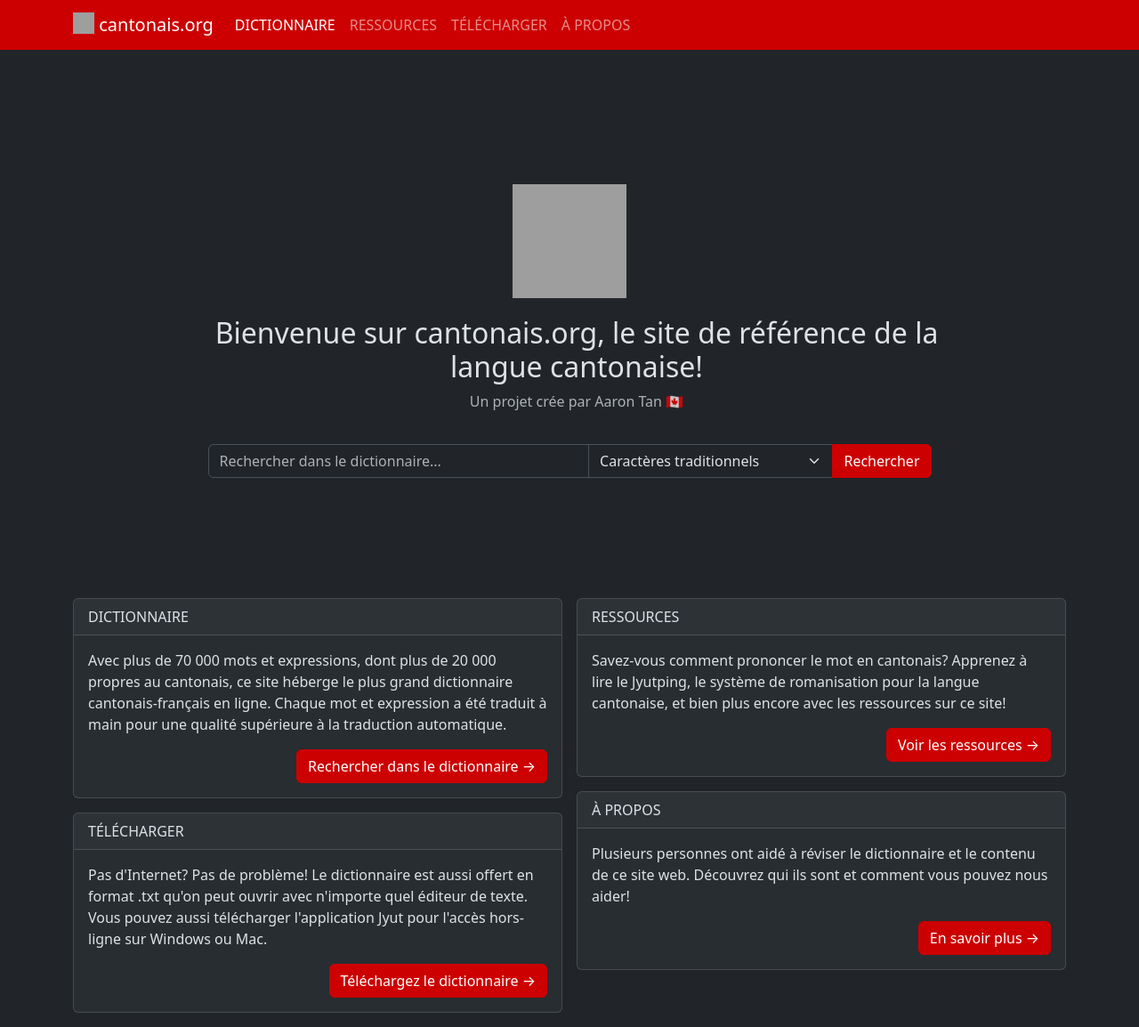
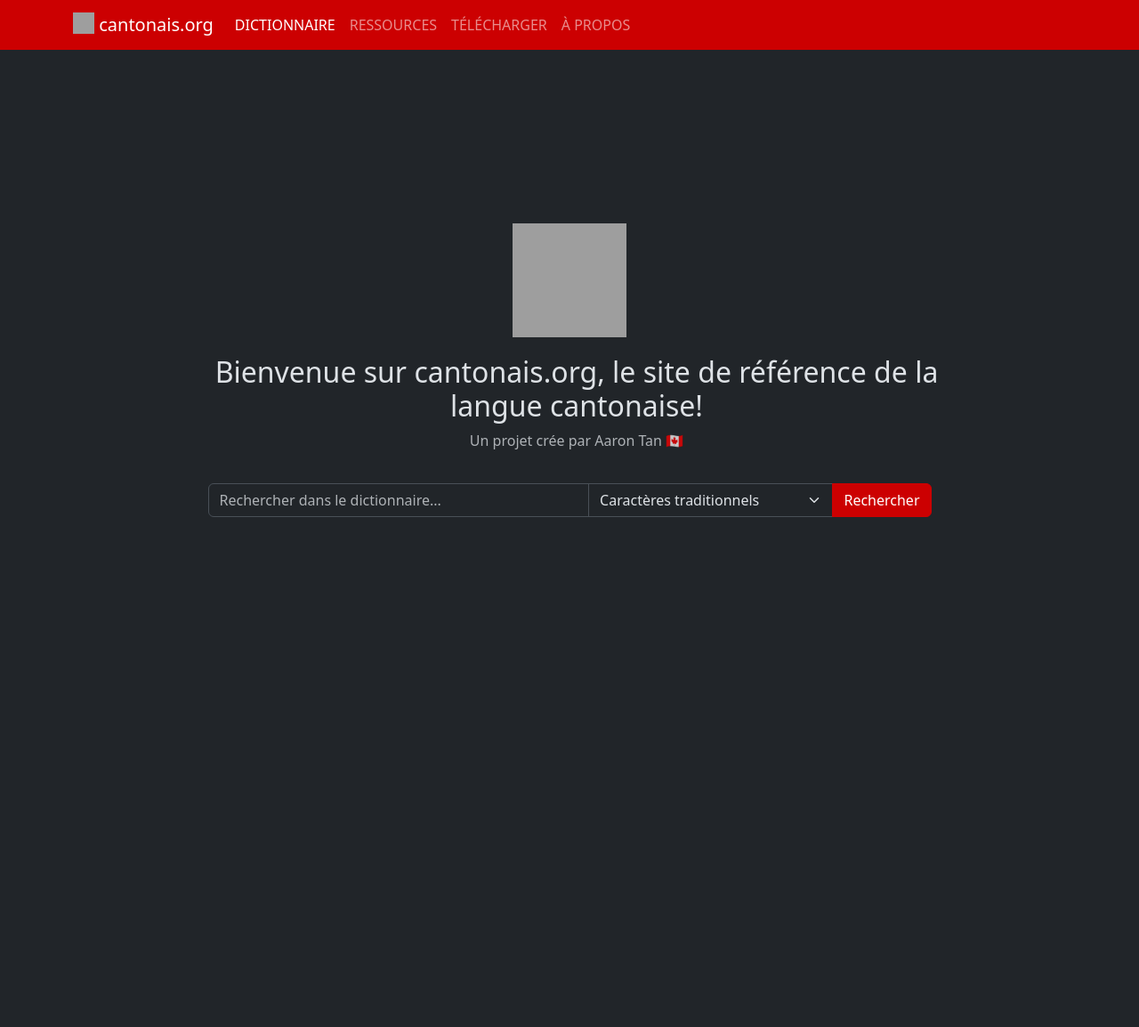
Before and after one commit to aaronhktan/cantonais_org, a Flask app: page / in a window 1280 px wide. Shown: the whole page at 89% size. After the commit the page ends 581 px from the top, so only its background shows below. Run offline with Flask 3, Linux system fonts and the light colour scheme; some libraries are stand-ins or nearby versions; grey boxes are pictures that could not be loaded.

Commit message:
Make index page 100vh and remove other content

```diff
--- a/cantonais_org/dictionnaire/templates/dictionary.html
+++ b/cantonais_org/dictionnaire/templates/dictionary.html
@@ -1,9 +1,13 @@
 {% extends "base.html" %}
+{% import "nav_bar.html" as nav_bar %}
 {% import "search_bar.html" as search_bar with context %}
 {% block title %}{{ search_term }}{% endblock %}
 
+{% block navbar %}
+{{ nav_bar.navbar() }}
+{% endblock %}
+
 {% block toolbar %}
-<!-- Searchbar -->
 <form class="sticky-top" method="post">
   <div class="container-fluid py-0 py-md-3 bg-body-tertiary bg-dark">
     <div class="container mx-auto p-0" style="max-width: 50rem">
--- a/cantonais_org/templates/base.html
+++ b/cantonais_org/templates/base.html
@@ -15,43 +15,10 @@
   <script src="{{ url_for('static', filename='js/jquery-3.7.0.min.js') }}"></script>
   <script src="{{ url_for('static', filename='js/bootstrap.bundle.min.js') }}"></script>
 
-  <!-- Header -->
-  <nav class="navbar sticky-top navbar-expand-lg bg-primary" data-bs-theme="dark">
-    <div class="container">
-      <a class="navbar-brand" href="{{ request.root_url }}">
-        <img src="{{ url_for('static', filename='img/icon.svg') }}" alt="Jyut Dictionary" width="24" height="24"
-          class="d-inline-block align-text-top">
-        cantonais.org
-      </a>
-      <button class="navbar-toggler" type="button" data-bs-toggle="collapse" data-bs-target="#navbarSupportedContent"
-        aria-controls="navbarSupportedContent" aria-expanded="false" aria-label="Toggle navigation">
-        <span class="navbar-toggler-icon"></span>
-      </button>
-      <div class="collapse navbar-collapse" id="navbarSupportedContent">
-        <ul class="navbar-nav me-auto mb-2 mb-lg-0">
-          <li class="nav-item">
-            <a class="nav-link active text-uppercase" aria-current="page"
-              href="{{ url_for('dictionary_app.index') }}">Dictionnaire</a>
-          </li>
-          <li class="nav-item">
-            <a class="nav-link text-uppercase" href="#">Ressources</a>
-          </li>
-          <li class="nav-item">
-            <a class="nav-link text-uppercase" href="#">Télécharger</a>
-          </li>
-          <li class="nav-item">
-            <a class="nav-link text-uppercase" href="#">À propos</a>
-          </li>
-        </ul>
-      </div>
-    </div>
-  </nav>
-
-  {% block toolbar %}{% endblock %}
-
-  <!-- Body -->
-  <div class="container-fluid bg-body bg-dark p-0">
-    <div id="content">{% block content %}{% endblock %}</div>
+  <div class="bg-body bg-dark p-0">
+    {% block navbar %}{% endblock %}
+    {% block toolbar %}{% endblock %}
+    {% block content %}{% endblock %}
   </div>
 </body>
 
--- a/cantonais_org/templates/index.html
+++ b/cantonais_org/templates/index.html
@@ -1,8 +1,11 @@
 {% extends "base.html" %}
+{% import "nav_bar.html" as nav_bar %}
 {% import "search_bar.html" as search_bar with context %}
+{% block navbar %}
+{{ nav_bar.navbar(false) }}
+{% endblock %}
 {% block content %}
-<div class="position-relative w-100 h-100 o-hidden top-0">
-  <div class="container py-5 py-md-0 min-vh-md-75 d-flex flex-column justify-content-center">
+<div class="container py-5 py-md-0 vh-100 d-flex flex-column justify-content-center">
   <div class="row mx-0 pt-3">
     <div class="flex-shrink-0">
       <img src="{{ url_for('static', filename='img/icon.svg') }}" class="rounded mx-auto d-block p-3 img-fluid"
@@ -24,88 +27,5 @@
     {{ search_bar.mobile_input(search_term_mobile, search_type_mobile) }}
   </div>
 </div>
-  <div class="container">
-    <div class="row py-3 g-3">
-      <div class="col-md-6">
-        <div class="row">
-          <div class="col-md">
-            <div class="card bg-body-tertiary" style="--bs-bg-opacity: .75;">
-              <div class="card-header">
-                DICTIONNAIRE
-              </div>
-              <div class="card-body d-flex flex-column flex-wrap">
-                <p>
-                  Avec plus de 70 000 mots et expressions, dont plus de 20 000 propres au cantonais,
-                  ce site héberge le plus grand dictionnaire cantonais-français en ligne. Chaque mot et
-                  expression a été traduit à main pour une qualité supérieure à la traduction automatique.
-                </p>
-                <a href="/dictionnaire/" class="align-self-end btn btn-primary">
-                  Rechercher dans le dictionnaire →
-                </a>
-              </div>
-            </div>
-          </div>
-        </div>
-        <div class="row pt-3">
-          <div class="col-md">
-            <div class="card bg-body-tertiary" style="--bs-bg-opacity: .75;">
-              <div class="card-header">
-                TÉLÉCHARGER
-              </div>
-              <div class="card-body d-flex flex-column flex-wrap">
-                <p>
-                  Pas d'Internet? Pas de problème! Le dictionnaire est aussi offert en format .txt qu'on
-                  peut ouvrir avec n'importe quel éditeur de texte. Vous pouvez aussi télécharger
-                  l'application Jyut pour l'accès hors-ligne sur Windows ou Mac.
-                </p>
-                <a href="/telecharger/" class="btn btn-primary align-self-end">
-                  Téléchargez le dictionnaire →
-                </a>
-              </div>
-            </div>
-          </div>
-        </div>
-      </div>
-      <div class="col-md-6">
-        <div class="row">
-          <div class="col-md">
-            <div class="card bg-body-tertiary" style="--bs-bg-opacity: .75;">
-              <div class="card-header">
-                RESSOURCES
-              </div>
-              <div class="card-body d-flex flex-column flex-wrap">
-                <p>
-                  Savez-vous comment prononcer le mot en cantonais? Apprenez à lire le Jyutping, le
-                  système de romanisation pour la langue cantonaise, et bien plus encore avec les
-                  ressources sur ce site!
-                </p>
-                <a href="/ressources/" class="btn btn-primary align-self-end">
-                  Voir les ressources →
-                </a>
-              </div>
-            </div>
-          </div>
-        </div>
-        <div class="row py-3">
-          <div class="col-md">
-            <div class="card bg-body-tertiary" style="--bs-bg-opacity: .75;">
-              <div class="card-header">
-                À PROPOS
-              </div>
-              <div class="card-body d-flex flex-column flex-wrap">
-                <p>
-                  Plusieurs personnes ont aidé à réviser le dictionnaire et le contenu de ce site web.
-                  Découvrez qui ils sont et comment vous pouvez nous aider!
-                </p>
-                <a href="/ressources/" class="btn btn-primary align-self-end">
-                  En savoir plus →
-                </a>
-              </div>
-            </div>
-          </div>
-        </div>
-      </div>
-    </div>
-  </div>
 </div>
 {% endblock %}
```
Also changed, not shown: cantonais_org/templates/nav_bar.html (added, +33 -0 lines). Lines whose indentation alone changed are shown as unchanged.
